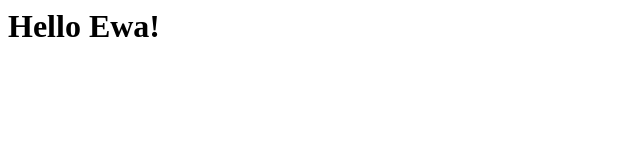
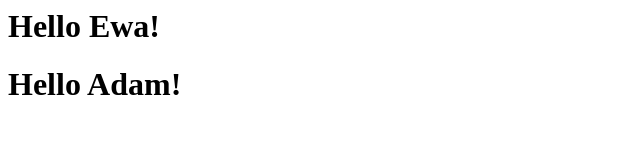
Before and after one commit to AdamCI3/introductions-2, a plain HTML site: page index.html in a window 1280 px wide. Shown: the whole page, without its empty margins (0-640 px from the left). Drawn offline with Linux system fonts and the light colour scheme.

Commit message:
first Commit - Ewa

```diff
--- a/index.html
+++ b/index.html
@@ -1 +1,2 @@
 <h1>Hello Ewa!</h1>
+<h1>Hello Adam!</h1>
```
